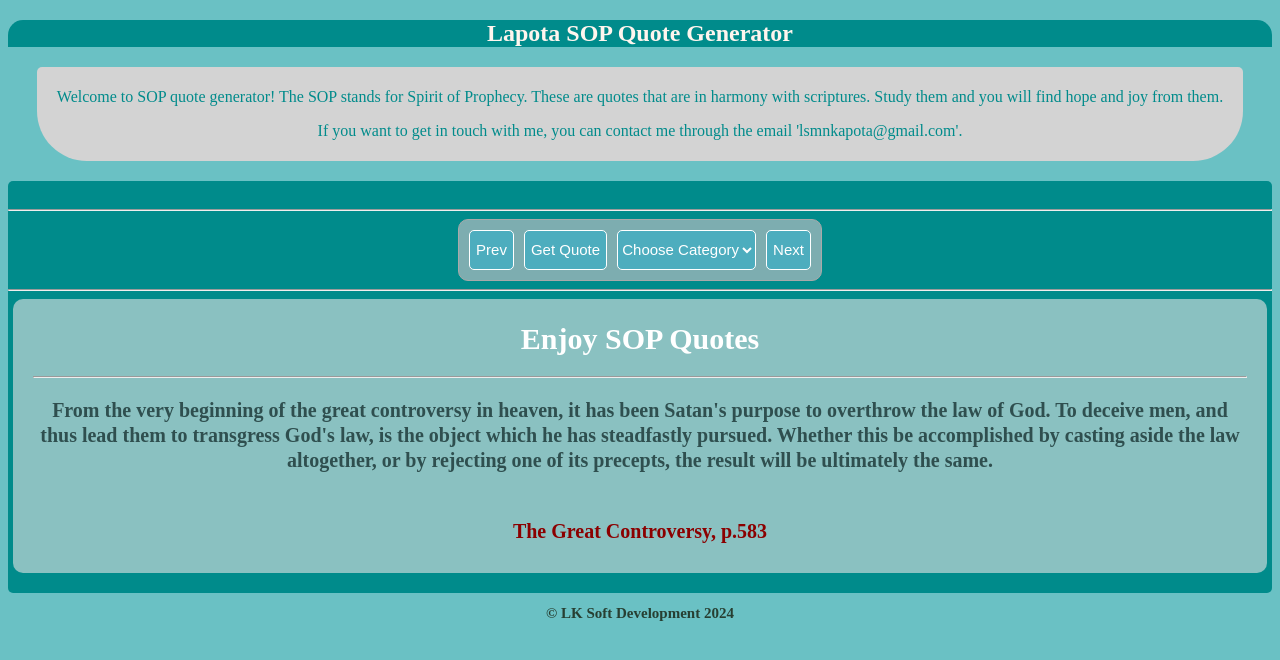
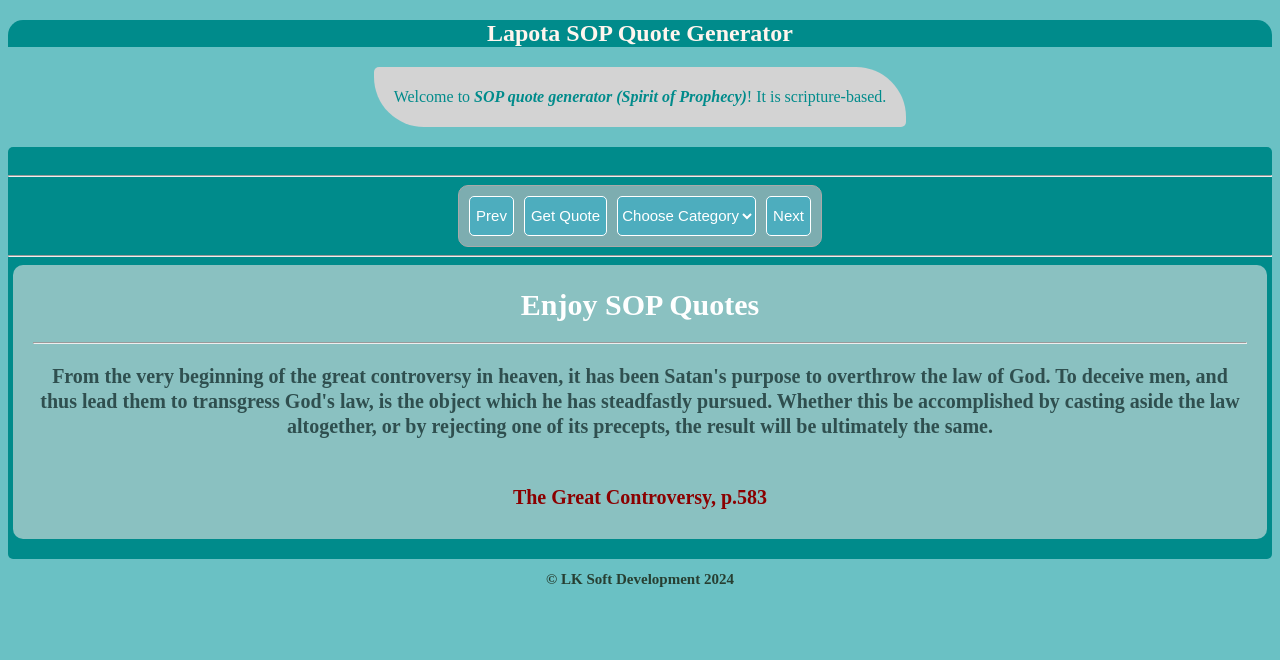
Before and after one commit to lasmon10kapota/LAPOTASOP, a React (Vite) app: page / in a window 1280 px wide. Shown: the top 660 px of the page. Built offline with nearby package versions, Linux system fonts and the light colour scheme.

Commit message:
Changed the welcome ramarks

```diff
--- a/src/components/GenerateQuote.jsx
+++ b/src/components/GenerateQuote.jsx
@@ -53,12 +53,8 @@ function GenerateQuote() {
             <div className='welcome_div'>
                 <div className="quote_holder">
                     <p style={{ color: 'darkcyan' }}>
-                        Welcome to SOP quote generator! The SOP stands for Spirit of Prophecy.
-                        These are quotes that are in harmony with scriptures.
-                        Study them and you will find hope and joy from them.
-                    </p>
-                    <p style={{ color: 'darkcyan' }}>
-                        If you want to get in touch with me, you can contact me through the email 'lsmnkapota@gmail.com'.
+                        Welcome to <i><strong>SOP quote generator (Spirit of Prophecy)</strong></i>!
+                        It is scripture-based.
                     </p>
                 </div>
             </div>
--- a/src/index.css
+++ b/src/index.css
@@ -51,7 +51,7 @@ body {
 
 .quote_holder {
   width: fit-content;
-  border-radius: 5px 5px 50px 50px;
+  border-radius: 5px 50px 5px 50px;
   background-color: lightgray;
   margin: auto;
   padding: 5px 20px;
```
